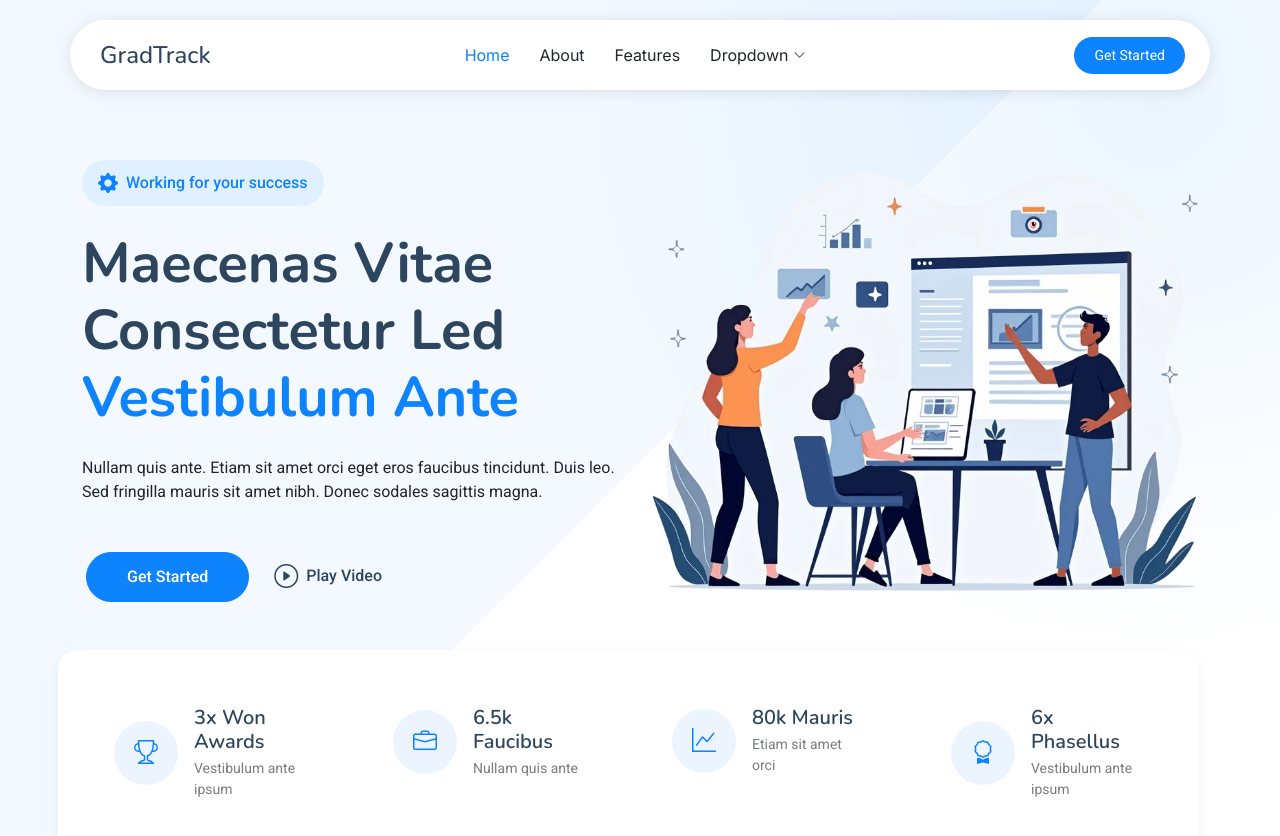
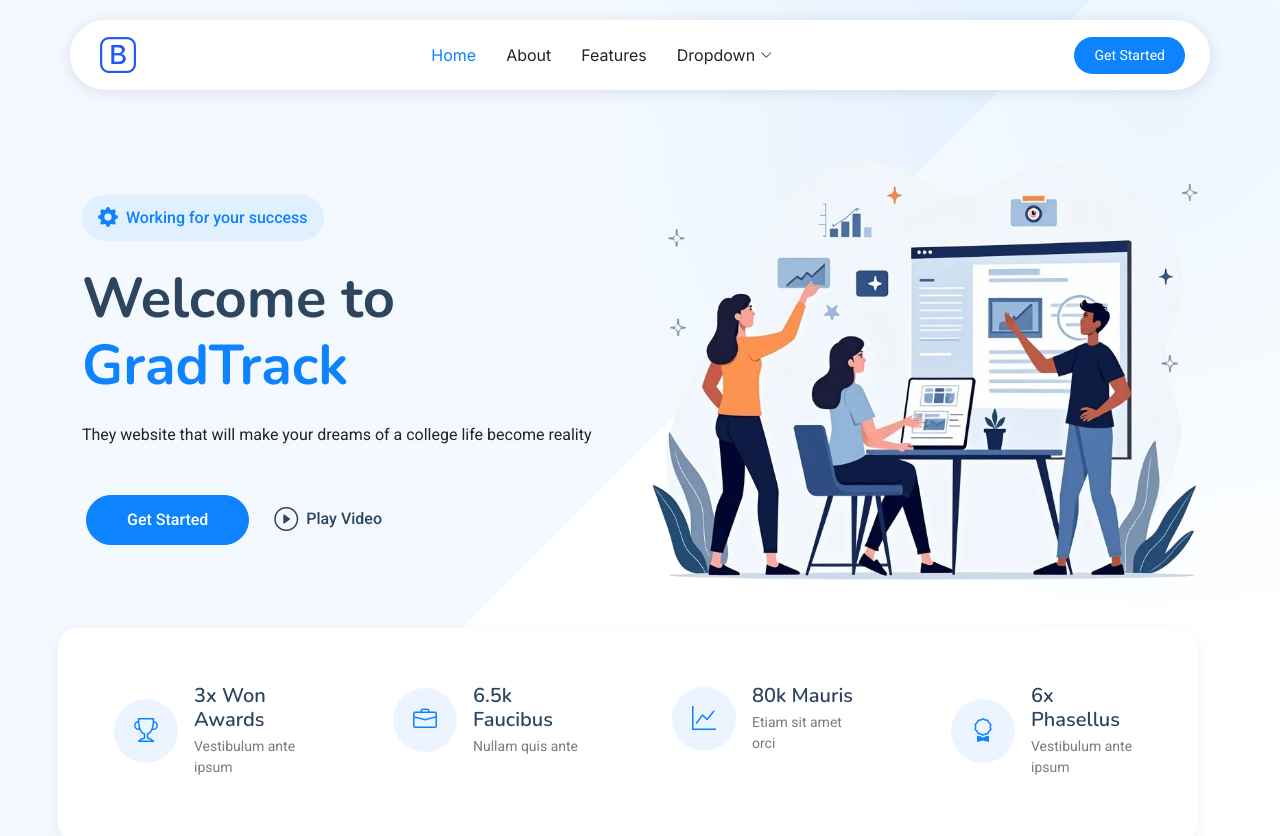
Before and after one commit to BlakeC858/GradTrack, a plain HTML site: page index.html in a window 1280 px wide. Shown: the top 836 px of the page. Drawn offline with nearby package versions, Linux system fonts and the light colour scheme.

Commit message:
Update index.html

```diff
--- a/index.html
+++ b/index.html
@@ -43,8 +43,8 @@
 
       <a href="index.html" class="logo d-flex align-items-center me-auto me-xl-0">
         <!-- Uncomment the line below if you also wish to use an image logo -->
-        <!-- <img src="assets/img/logo.png" alt=""> -->
-        <h1 class="sitename">GradTrack</h1>
+         <img src="assets/img/logo.png" alt="">
+        <!-- <h1 class="sitename">GradTrack image</h1> -->
       </a>
 
       <nav id="navmenu" class="navmenu">
@@ -94,14 +94,12 @@
               </div>
 
               <h1 class="mb-4">
-                Maecenas Vitae <br>
-                Consectetur Led <br>
-                <span class="accent-text">Vestibulum Ante</span>
+                Welcome to <br>
+                <span class="accent-text">GradTrack</span>
               </h1>
 
               <p class="mb-4 mb-md-5">
-                Nullam quis ante. Etiam sit amet orci eget eros faucibus tincidunt.
-                Duis leo. Sed fringilla mauris sit amet nibh. Donec sodales sagittis magna.
+                They website that will make your dreams of a college life become reality
               </p>
 
               <div class="hero-buttons">
```
